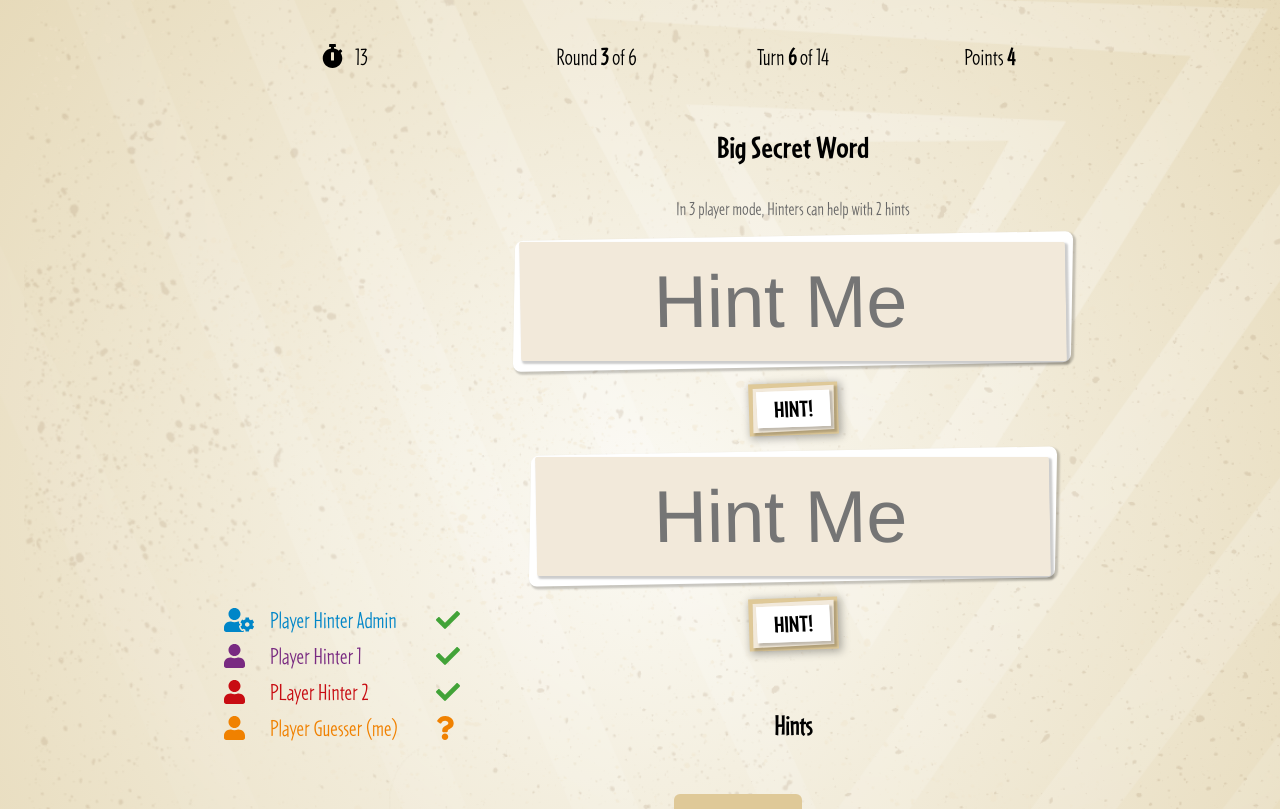
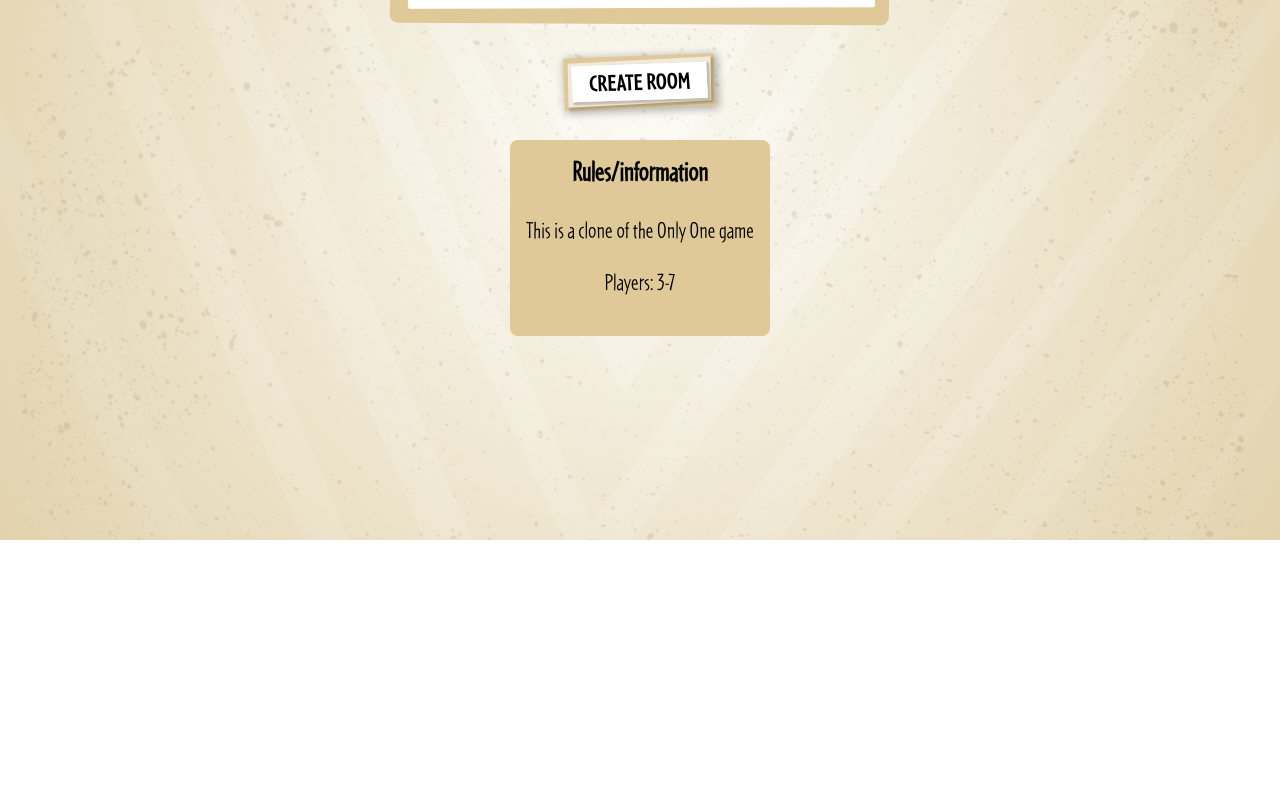
Before and after one commit to LaszloBogacsi/the-one-clone, a React (Create React App) app in the folder the-one-clone-ui/: page / in a window 1280 px wide. Shown: the part 260-1069 px from the top of the page. After the commit the page ends 800 px from the top, so only its background shows below. Built offline with nearby package versions, Linux system fonts and the light colour scheme.

Commit message:
extract mock site from the home page and add gamesettings feature to the lobby

```diff
--- a/the-one-clone-ui/src/components/Home/Home2.tsx
+++ b/the-one-clone-ui/src/components/Home/Home2.tsx
@@ -24,24 +24,11 @@ import RoundResult from "../RoundResult/RoundResult";
 import '../shared/colors.module.css'
 import RolesAnnouncement from "../RolesAnnouncement/RolesAnnouncement";
 import Announcement from "../Announcement/Announcement";
-import MockToggler from "./MockToggler";
 import Header from "../Header/Header";
-import {
-    mockGameStatusProps,
-    mockGuesserProps,
-    mockHinterProps,
-    mockHints,
-    mockLobbyParams,
-    mockMe,
-    mockPlayers,
-    mockResults,
-    mockRounds,
-    mockTurn
-} from "./MockData";
 import DedupeHintItems from "../shared/DedupeHintItems/DedupeHintItems";
-import useMockData from "./useMockData";
 import useRandomColors from "./useRandomColors";
 import LinkShare from "../LinkShare/LinkShare";
+import {MockHome} from "./MockHome";
 
 function useQuery() {
     return new URLSearchParams(useLocation().search);
@@ -54,18 +41,16 @@ export interface ScoreDescription {
 
 export function Home2() {
     const query = useQuery();
-    const minPlayersNumber = 3;
+    const minPlayersNumber = 2;
 
     const [socket, setSocket] = useState<Socket>();
     const initialRoomId = Math.random().toString(36).replace(/[^\w]+/g, '').substr(0, 10)
 
-    // const [roomId, setRoomId] = useState("09zzt1lym3");
     const [roomId, setRoomId] = useState(initialRoomId);
     const [me, setMe] = useState<Player>();
 
     // INPUTS
     const randomColors = useRandomColors();
-    const {mockSettings, setMockSettings} = useMockData()
 
     const [{
         rounds,
@@ -114,7 +99,7 @@ export function Home2() {
             dispatchPlayerAction({type: "assignColor", payload: [...randomColors]})
         }
 
-        const gameSettingsUpdateHandler = (data: {[key: string]: number}) => {
+        const gameSettingsUpdateHandler = (data: { [key: string]: number }) => {
             dispatchGameAction({type: 'updateGameSettings', payload: {...data}});
 
         }
@@ -155,7 +140,7 @@ export function Home2() {
             dispatchGameAction({type: 'addRound', payload: {...data}});
             dispatchGameAction({type: 'announceRound', payload: {announceRound: true}});
         }
-        const playerRolesHandler = (data: { guesser: { id: string} }) => {
+        const playerRolesHandler = (data: { guesser: { id: string } }) => {
             if (me?.id === data.guesser.id) {
                 setMe({...me, isGuessing: true})
             }
@@ -302,7 +287,6 @@ export function Home2() {
         query: {roomId, playerName, action}
     }));
 
-    // const roomId = query.get("room-id")
     const onJoinRoom = async (playerName: string) => connectWebsocket("join", playerName)
     const onCreateRoom = async (playerName: string) => connectWebsocket("create", playerName)
     const onReady = () => socket!.emit('on-ready', {ready: !me?.isReady})
@@ -331,9 +315,8 @@ export function Home2() {
         } : defaultDescription
     };
 
-    const makeResultsWithDescription = (results: number[]) => {
-        return results.map(result => ({...scoreDescription(result), result}))
-    }
+    const makeResultsWithDescription = (results: number[]) => results.map(result => ({...scoreDescription(result), result}))
+
 
     const onToggleAsDuplicate = (id: number) => {
         socket!.emit("toggle-hint-as-duplicate", {hintId: id})
@@ -348,76 +331,54 @@ export function Home2() {
 
     // TODO: todos here
     /*
+        dont dedupe when only one hint is there
+        round of max round not updating ???
+        turn of maxturn not updating
+        admin leaves game, other gets thrown to the lobby, orig admin goes back to room with link => can not read turns of undefined
+        after dedupe during guessing hints not visible
         refactor announcements to have one boolean switch (as only one can be on at a time)
-        use unique roomid for each game
         last implementations: player limits (min 3 players, max 7 players)
      */
-
+    const useMock = false;
     return (
         <div className={`home ${styles.home}`}>
-            <MockToggler mockSettings={mockSettings} setMockSettings={setMockSettings}/>
+            {useMock && <MockHome/>}
             <div className='header'>
                 <Header/>
             </div>
-            {(mockSettings.mockSocket.useMock ? mockSettings.mockSocket.visible : !socket) &&
+            {!socket &&
             <div className="init">
                 <StartGame onCreate={onCreateRoom} onJoin={onJoinRoom} roomId={query.get("room-id")}/>
             </div>
             }
-            {(mockSettings.mockLobby.useMock ? mockSettings.mockLobby.visible : (socket && inLobby)) &&
+            {(socket && inLobby) &&
             <div className="lobby">
-                {mockSettings.mockLobby.useMock ?
-                    <Lobby {...mockLobbyParams } {...{hasJoined: query.get("room-id") !== null}}>
-                        { !query.get("room-id") && <LinkShare roomId={roomId}/> }
-                        {mockResults && mockResults.length > 0 ?
-                            <GameResults results={makeResultsWithDescription(mockResults)}/> : null}
-                    </Lobby> :
-                    <Lobby players={players} me={me} onReady={onReady} hasJoined={query.get("room-id") !== null} gameSettings={{maxRound, hintTimeout, guessTimeout}} onGameSettingChange={onChangeGameSettings}>
+                <Lobby players={players} me={me} onReady={onReady} hasJoined={query.get("room-id") !== null}
+                       gameSettings={{maxRound, hintTimeout, guessTimeout}} onGameSettingChange={onChangeGameSettings}>
                     {!query.get("room-id") && <LinkShare roomId={roomId}/>}
-                        {results && results.length > 0 ?
+                    {results && results.length > 0 &&
                         <GameResults results={makeResultsWithDescription(results)}/>
-                            : null
                     }
                 </Lobby>
-                }
             </div>
             }
-            {(mockSettings.mockGame.useMock ? mockSettings.mockGame.visible : (socket && !inLobby)) &&
+            {(socket && !inLobby) &&
             <div className="game">
                 <div className="playerInfo">
-                    {(mockSettings.mockPlayerInfo.useMock ? mockSettings.mockPlayerInfo.visible : mockSettings.mockPlayerInfo.visible) &&
-                    <div>
-                        {mockSettings.mockPlayerInfo.useMock ?
-                            <PlayerInfo players={mockPlayers} turn={mockTurn}/>
-                            : <PlayerInfo players={players}
-                                          turn={rounds.length > 0 ? rounds[currentRound].turns[rounds[currentRound].currentTurn] : undefined}/>}
-                    </div>
-                    }
+                    <PlayerInfo players={players}
+                                turn={rounds.length > 0 ? rounds[currentRound].turns[rounds[currentRound].currentTurn] : undefined}/>
                 </div>
                 <div className="playArea">
-                    {(mockSettings.mockPlayerArea.useMock ? mockSettings.mockPlayerArea.visible : (!inLobby && rounds.length > 0)) &&
+                    {(!inLobby && rounds.length > 0) &&
                     <div className={styles.playArea}>
-                        {(mockSettings.mockHinter.useMock ? mockSettings.mockHinter.visible : (me && !me.isGuessing && rounds.length && rounds[currentRound].turns.length > 0 && !rounds[currentRound].turns[rounds[currentRound].currentTurn].deduplication && !rounds[currentRound].turns[rounds[currentRound].currentTurn].reveal)) &&
-                        <div>
-                            {mockSettings.mockHinter.useMock ?
-                                <Hinter{...mockHinterProps}/>
-                                : <Hinter
+                        {(me && !me.isGuessing && rounds.length && rounds[currentRound].turns.length > 0 && !rounds[currentRound].turns[rounds[currentRound].currentTurn].deduplication && !rounds[currentRound].turns[rounds[currentRound].currentTurn].reveal) &&
+                        <Hinter
                             secretWord={rounds[currentRound].turns[rounds[currentRound].currentTurn].secretWord}
                             onHint={onHint}
                             me={me!}
                             isMinPlayerMode={players.length === minPlayersNumber}/>
                         }
-                        </div>
-                        }
-                        {(mockSettings.mockHints.useMock ? mockSettings.mockHints.visible : (me && !me.isGuessing && rounds.length && rounds[currentRound].turns.length > 0 && rounds[currentRound].turns[rounds[currentRound].currentTurn].deduplication && rounds[currentRound].turns[rounds[currentRound].currentTurn].reveal)) &&
-                        <div>
-                            {mockSettings.mockHints.useMock ?
-                                <DedupeHintItems hints={mockHints}
-                                                 markAsDuplicate={(h) => console.log(h)}
-                                                 onSubmit={() => console.log("submitting")}
-                                                 controlsActive={mockTurn.deduplication && mockMe.isAdmin}
-                                                 players={mockPlayers}/>
-                                :
+                        {(me && !me.isGuessing && rounds.length && rounds[currentRound].turns.length > 0 && rounds[currentRound].turns[rounds[currentRound].currentTurn].reveal) &&
                         <DedupeHintItems
                             hints={rounds[currentRound].turns[rounds[currentRound].currentTurn].hints}
                             markAsDuplicate={onToggleAsDuplicate}
@@ -425,103 +386,62 @@ export function Home2() {
                             controlsActive={rounds[currentRound].turns[rounds[currentRound].currentTurn].deduplication && me!.isAdmin}
                             players={players}/>
                         }
-                        </div>
-                        }
 
-                        {(mockSettings.mockGueser.useMock ? mockSettings.mockGueser.visible : (me && me.isGuessing && rounds.length && rounds[currentRound].turns.length > 0)) &&
-                        <div>
-                            {mockSettings.mockGueser.useMock ?
-                                <Guesser{...mockGuesserProps}/>
-                                : <Guesser
+                        {(me && me.isGuessing && rounds.length && rounds[currentRound].turns.length > 0) &&
+                        <Guesser
                             reveal={rounds[currentRound].turns[rounds[currentRound].currentTurn].reveal}
                             hints={rounds[currentRound].turns[rounds[currentRound].currentTurn].hints}
                             onGuess={onGuess}
                             onSkip={onSkip}
                             me={me!}
-                                    players={players}
-                                />
+                            players={players}/>
                         }
-                        </div>
-
-                        }
-                        {(mockSettings.mockTurnResults.useMock ? mockSettings.mockTurnResults.visible : (rounds.length && rounds[currentRound].turns.length > 0 && rounds[currentRound].turns[rounds[currentRound].currentTurn].result && !rounds[currentRound].showRoundResults)) &&
+                        {(rounds.length && rounds[currentRound].turns.length > 0 && rounds[currentRound].turns[rounds[currentRound].currentTurn].result && !rounds[currentRound].showRoundResults) &&
                         <Overlay>
-                            {mockSettings.mockTurnResults.useMock ?
-                                <TurnResult player={mockPlayers.find(player => player.isGuessing)!}
-                                            turn={mockTurn}/>
-                                : <TurnResult
+                            <TurnResult
                                 turn={rounds[currentRound].turns[rounds[currentRound].currentTurn]}
-                                    player={players.find(player => player.isGuessing)!}
-                                />
-                            }
+                                player={players.find(player => player.isGuessing)!}/>
                         </Overlay>
                         }
-                        {(mockSettings.mockRoundResults.useMock ? mockSettings.mockRoundResults.visible : (rounds[currentRound].showRoundResults)) &&
+                        {rounds[currentRound].showRoundResults &&
                         <Overlay>
-                            {mockSettings.mockRoundResults.useMock ?
-                                <RoundResult points={mockRounds[0].points}
-                                             scoreDescription={scoreDescription(mockRounds[0].points)}/>
-                                : <RoundResult points={rounds[currentRound].points}
+                            <RoundResult points={rounds[currentRound].points}
                                          scoreDescription={scoreDescription(rounds[currentRound].points)}/>
-                            }
                         </Overlay>
                         }
-                        {(mockSettings.mockRolesAnnouncement.useMock ? mockSettings.mockRolesAnnouncement.visible : showRoles) &&
+                        {showRoles &&
                         <Overlay>
-                            {mockSettings.mockRolesAnnouncement.useMock ?
-                                <RolesAnnouncement me={mockPlayers.find(p => p.isMe)}
-                                                   role={mockPlayers.find(p => p.isGuessing)} messageText={"guessing"}/>
-                                : <RolesAnnouncement me={me} role={players.find(p => p.isGuessing)}
-                                                     messageText={"guessing"}/>
-                            }
+                            <RolesAnnouncement me={me} role={players.find(p => p.isGuessing)} messageText={"guessing"}/>
                         </Overlay>
                         }
-                        {(mockSettings.mockRoundAnnouncement.useMock ? mockSettings.mockRoundAnnouncement.visible : announceRound) &&
+                        {announceRound &&
                         <Overlay>
-                            {mockSettings.mockRoundAnnouncement.useMock ?
-                                <Announcement type={"Round"}
-                                              announcement={`${mockGameStatusProps.currentRound}`}/>
-                                : <Announcement type={"Round"} announcement={`${currentRound + 1}`}/>
-                            }
+                            <Announcement type={"Round"} announcement={`${currentRound + 1}`}/>
                         </Overlay>
                         }
-                        {(mockSettings.mockTurnAnnouncement.useMock ? mockSettings.mockTurnAnnouncement.visible : announceTurn) &&
+                        {announceTurn &&
                         <Overlay>
-                            {mockSettings.mockTurnAnnouncement.useMock ?
-                                <Announcement type={"Turn"}
-                                              announcement={`${mockGameStatusProps.currentTurn}`}/>
-                                : <Announcement type={"Turn"}
-                                                announcement={`${rounds[currentRound].currentTurn + 1}`}/>
-                            }
+                            <Announcement type={"Turn"} announcement={`${rounds[currentRound].currentTurn + 1}`}/>
                         </Overlay>
                         }
-                        {(mockSettings.mockGameOverAnnouncement.useMock ? mockSettings.mockGameOverAnnouncement.visible : announceGameOver) &&
+                        {announceGameOver &&
                         <Overlay>
                             <Announcement type={"Game"} announcement={"Over"}/>
                         </Overlay>
                         }
-                        {(mockSettings.mockDeduplicationAnnouncement.useMock ? mockSettings.mockDeduplicationAnnouncement.visible : announceDeduplication) &&
+                        {announceDeduplication &&
                         <Overlay>
-                            {mockSettings.mockTurnAnnouncement.useMock ?
                             <RolesAnnouncement
-                                    me={mockMe}
-                                    role={mockPlayers.find(p => p.isAdmin)}
-                                    messageText={"removing duplicate hints"}/>
-                                : <RolesAnnouncement
                                 me={me}
                                 role={players.find(p => p.isAdmin)}
                                 messageText={"removing duplicate hints"}/>
-                            }
+
                         </Overlay>
                         }
-                        {(mockSettings.mockGuessStartAnnouncement.useMock ? mockSettings.mockGuessStartAnnouncement.visible : announceGuessStart) &&
+                        {announceGuessStart &&
                         <Overlay>
-                            {mockSettings.mockGuessStartAnnouncement.useMock ?
-                                <RolesAnnouncement me={mockPlayers.find(p => p.isMe)}
-                                                   role={mockPlayers.find(p => p.isGuessing)} messageText={"guessing now"}/>
-                                : <RolesAnnouncement me={me} role={players.find(p => p.isGuessing)}
+                            <RolesAnnouncement me={me} role={players.find(p => p.isGuessing)}
                                                messageText={"guessing now"}/>
-                            }
                         </Overlay>
                         }
                     </div>
@@ -529,11 +449,8 @@ export function Home2() {
                     }
                 </div>
                 <div className="gameStatus">
-                    {(mockSettings.mockGameStatus.useMock ? mockSettings.mockGameStatus.visible : (!inLobby && rounds.length > 0)) &&
-                    <div>
-                        {mockSettings.mockGameStatus.useMock ?
-                            <GameStatus{...mockGameStatusProps}/>
-                            : <GameStatus
+                    {(!inLobby && rounds.length > 0) &&
+                    <GameStatus
                         currentRound={currentRound}
                         currentTurn={rounds[currentRound].currentTurn}
                         maxRounds={maxRound}
@@ -542,18 +459,8 @@ export function Home2() {
                     />
                     }
                 </div>
-                    }
-                </div>
                 <div className="timer">
-                    {(mockSettings.mockTimer.useMock ? mockSettings.mockTimer.visible : mockSettings.mockTimer.visible) &&
-                    <div>
-                        {mockSettings.mockTimer.useMock ?
-                            <Timer timeout={13} critical={10}/>
-                            : <Timer timeout={countdown} critical={10}/>
-                        }
-                    </div>
-
-                    }
+                    <Timer timeout={countdown} critical={10}/>
                 </div>
             </div>
             }
```
Also changed, not shown: the-one-clone-ui/src/components/GameSettings/GameSettings.tsx (+8 -1 lines), 1 other file (tests, documents, lock files or other folders). Lines whose indentation alone changed are shown as unchanged.
